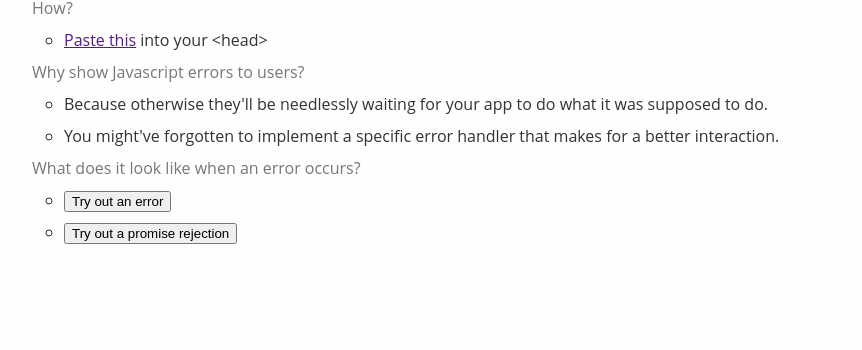
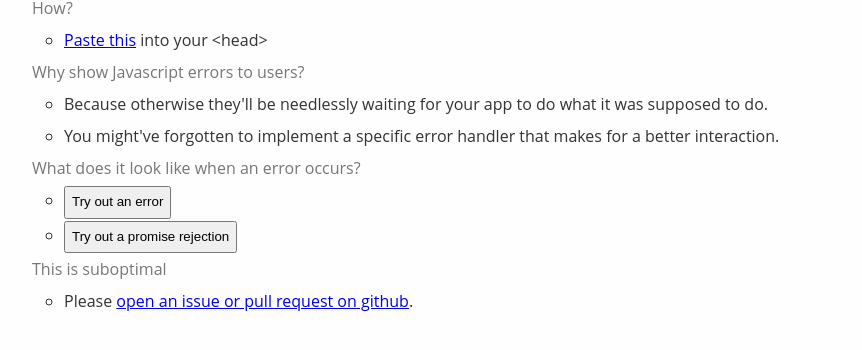
Before and after one commit to ubershmekel/show-js-errors, a plain HTML site: page index.html in a window 1280 px wide. Shown: the part 216-566 px from the top of the page, without its empty margins (208-1070 px from the left). Drawn offline with Linux system fonts and the light colour scheme.

Commit message:
Google analytics and link to github

```diff
--- a/index.css
+++ b/index.css
@@ -75,13 +75,14 @@ ul li {
 }
 
 button {
+    line-height: 2em;
     /*
     background-color: rgb(88, 88, 255);
     color: #fff;
     padding: 0.5em 1em;
     box-shadow: 0px 8px 15px rgba(0, 0, 0, 0.1);
     border-radius: 45px;
-*/
+    */
 }
 
 h1 {
--- a/index.html
+++ b/index.html
@@ -2,6 +2,18 @@
 
 <head>
     <title>Show Javascript Errors To Users</title>
+
+    <!-- Global site tag (gtag.js) - Google Analytics -->
+    <script async src="https://www.googletagmanager.com/gtag/js?id=UA-4533496-22"></script>
+    <script>
+    window.dataLayer = window.dataLayer || [];
+    function gtag(){dataLayer.push(arguments);}
+    gtag('js', new Date());
+
+    gtag('config', 'UA-4533496-22');
+    </script>
+    <!-- Global site tag (gtag.js) - Google Analytics -->
+
 
     <!-- start the snippet -->
     <style>
@@ -162,7 +174,7 @@
     <h3>How?</h3>
     <ul>
         <li>
-            <a href="">Paste this</a> into your &lt;head&gt;
+            <a href="https://raw.githubusercontent.com/ubershmekel/show-js-errors/gh-pages/snippet.html">Paste this</a> into your &lt;head&gt;
         </li>
     </ul>
 
@@ -185,6 +197,14 @@
             <button onclick="Promise.reject(new Error('woops'));">Try out a promise rejection</button>
         </li>
     </ul>
+
+    <h3>This is suboptimal</h3>
+    <ul>
+        <li>
+            Please <a href="https://github.com/ubershmekel/show-js-errors">open an issue or pull request on github</a>.
+        </li>
+    </ul>
+
 </body>
 
 </html>
```
